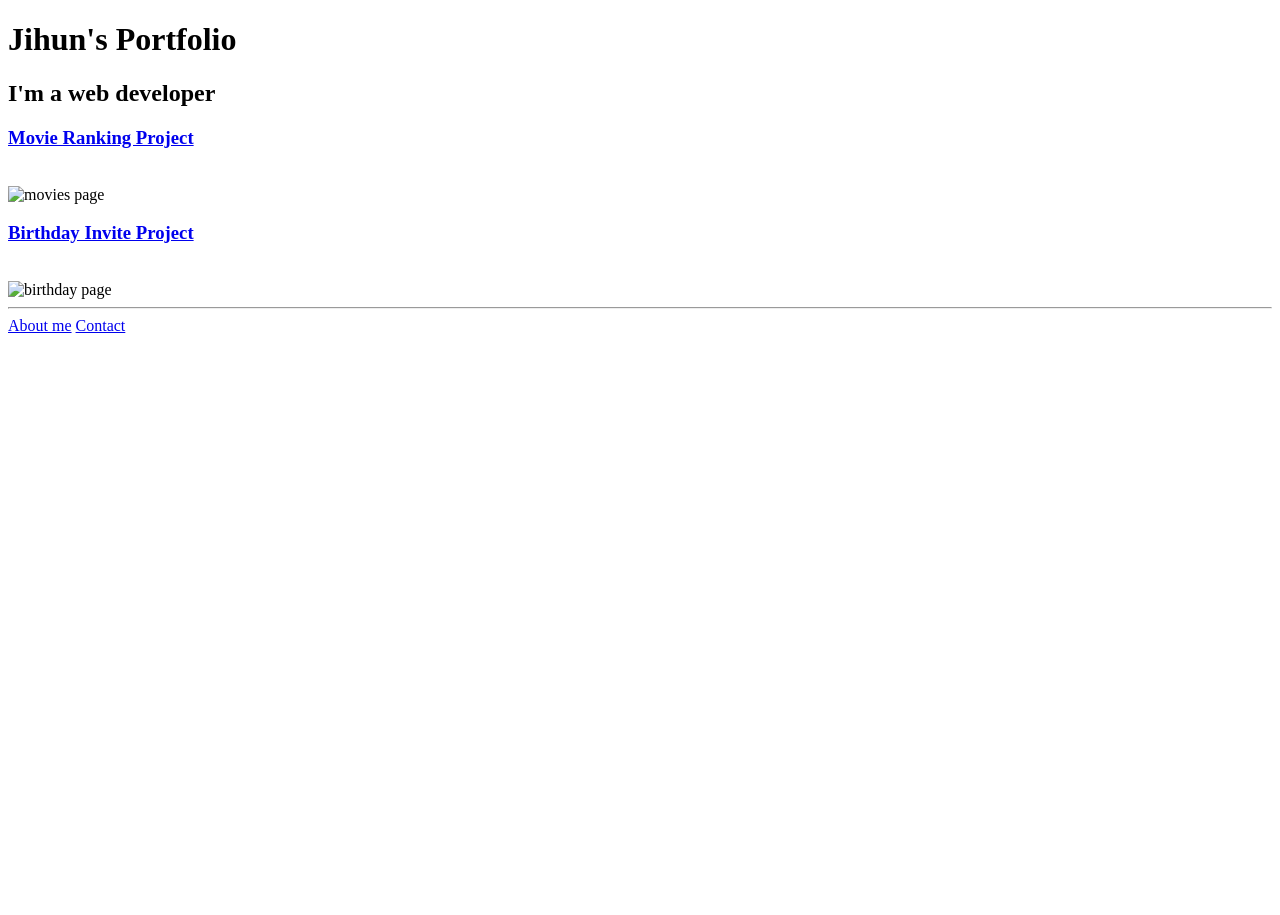
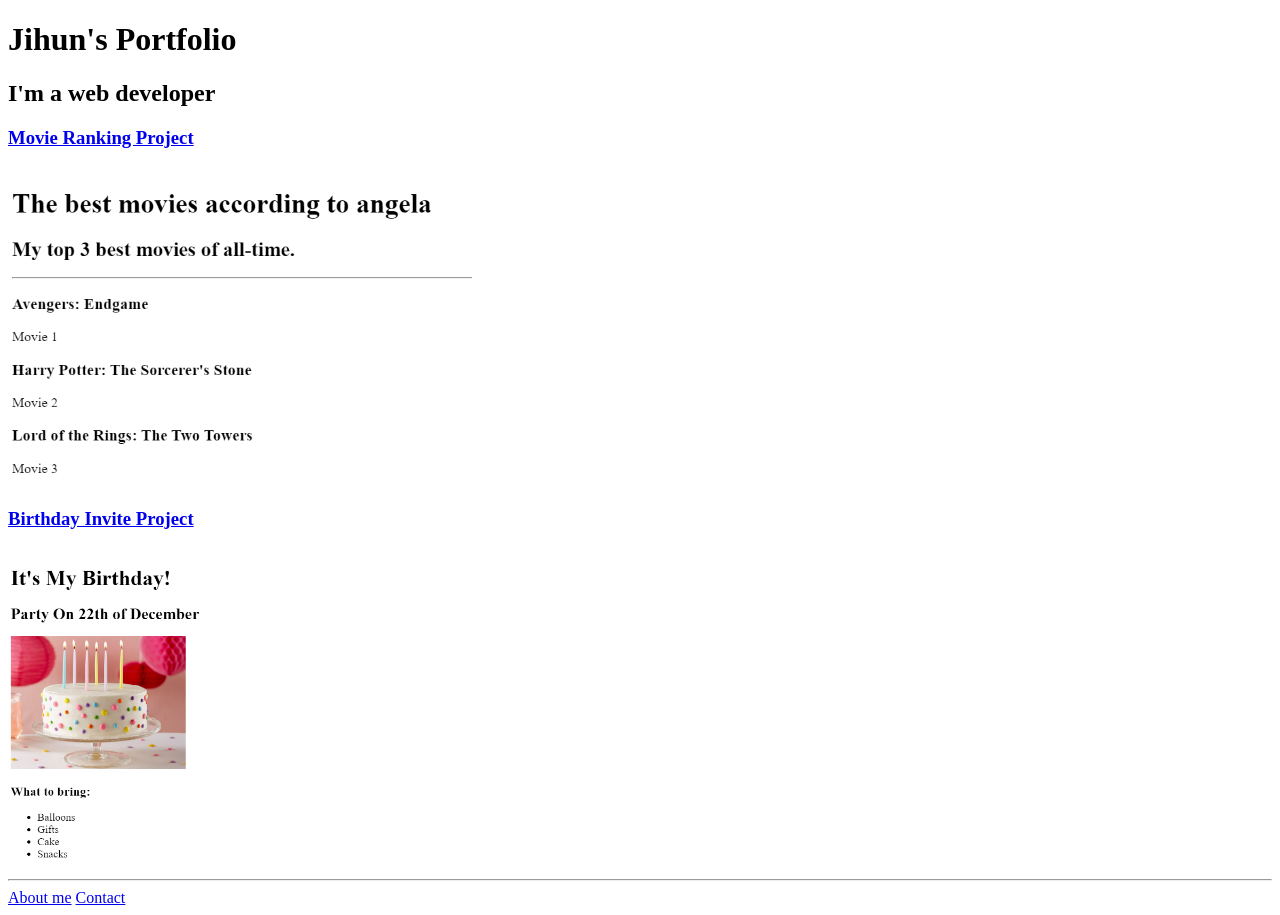
Before and after one commit to CADLend/Web-Development-Projects, a plain HTML site: page index.html in a window 1280 px wide. Before the commit the page ends 800 px from the top, so only its background shows below. Drawn offline with Linux system fonts and the light colour scheme.

Commit message:
Add files via upload
add birthday and movies page screenshots and redirect img tag

```diff
--- a/index.html
+++ b/index.html
@@ -10,10 +10,10 @@
     <h1>Jihun's Portfolio</h1>
     <h2>I'm a web developer</h2>
     <a href="./public/movie-ranking.html"><h3>Movie Ranking Project</h3></a><br>
-    <img height='300' src="./../images/movies.png" alt="movies page">
+    <img height='300' src="./assets/images/movies.png" alt="movies page">
     <br>
     <a href="./public/birthday-invite.html"><h3>Birthday Invite Project</h3></a><br>
-    <img height="300" src="./../images/birthday.png" alt="birthday page">
+    <img height="300" src="./assets/images/birthday.png" alt="birthday page">
     <hr>
     <a href="./public/about.html">About me</a>
     <a href="./public/contact.html">Contact</a>
```
Also changed, not shown: assets/images/birthday.png (added), assets/images/movies.png (added).
